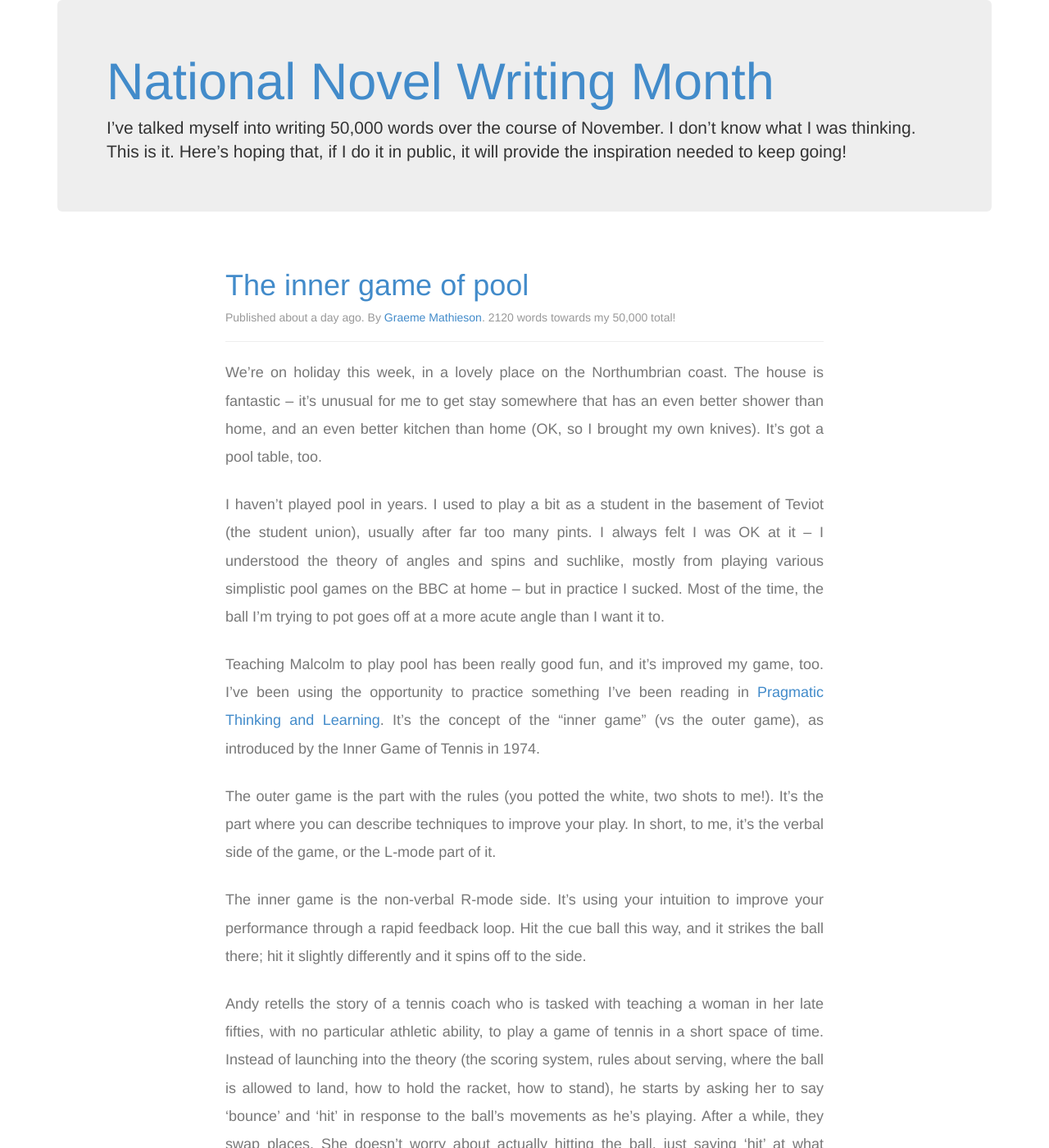
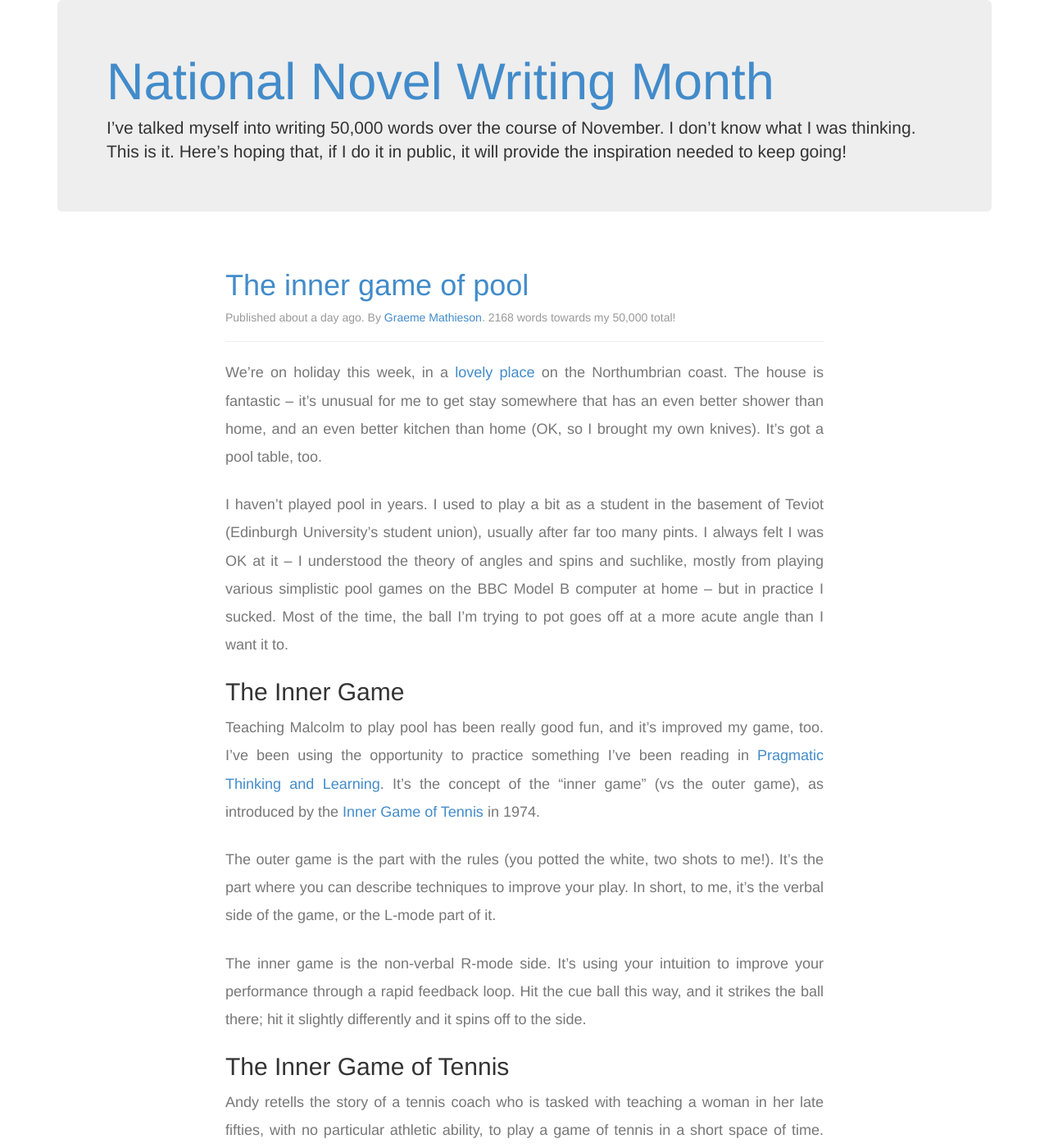
Before and after one commit to mathie/nanowrimo, a Jekyll site: the page built from _posts/2013-11-06-the-inner-game-of-pool.md, in a window 1280 px wide and 1400 px high. Shown: the whole window at 82% size. Built offline with Jekyll 4.4.1, drawn with Linux system fonts in a browser that asks for light colours; some of the changed text lies outside the part shown.

Commit message:
Tweaks and titles.

```diff
--- a/_posts/2013-11-06-the-inner-game-of-pool.md
+++ b/_posts/2013-11-06-the-inner-game-of-pool.md
@@ -6,23 +6,27 @@
   experiment a little with it, and have some insight on how to learn/teach
   along the way.
 ---
-We're on holiday this week, in a lovely place on the Northumbrian coast. The
-house is fantastic -- it's unusual for me to get stay somewhere that has an
-even better shower than home, and an even better kitchen than home (OK, so I
-brought my own knives). It's got a pool table, too.
+We're on holiday this week, in a [lovely place](http://www.ownersdirect.co.uk/england/E1909.htm)
+on the Northumbrian coast. The house is fantastic -- it's unusual for me to get
+stay somewhere that has an even better shower than home, and an even better
+kitchen than home (OK, so I brought my own knives). It's got a pool table, too.
 
 I haven't played pool in years. I used to play a bit as a student in the
-basement of Teviot (the student union), usually after far too many pints. I
-always felt I was OK at it -- I understood the theory of angles and spins and
-suchlike, mostly from playing various simplistic pool games on the BBC at home
--- but in practice I sucked. Most of the time, the ball I'm trying to pot goes
-off at a more acute angle than I want it to.
+basement of Teviot (Edinburgh University's student union), usually after far
+too many pints. I always felt I was OK at it -- I understood the theory of
+angles and spins and suchlike, mostly from playing various simplistic pool
+games on the BBC Model B computer at home -- but in practice I sucked. Most of
+the time, the ball I'm trying to pot goes off at a more acute angle than I want
+it to.
+
+## The Inner Game
 
 Teaching Malcolm to play pool has been really good fun, and it's improved my
 game, too. I've been using the opportunity to practice something I've been
 reading in [Pragmatic Thinking and Learning](http://pragprog.com/book/ahptl).
 It's the concept of the "inner game" (vs the outer game), as introduced by the
-Inner Game of Tennis in 1974.
+[Inner Game of Tennis](http://www.amazon.co.uk/gp/product/0330295136/ref=as_li_ss_tl?ie=UTF8&camp=1634&creative=19450&creativeASIN=0330295136&linkCode=as2&tag=mathieoftheen-21)
+in 1974.
 
 The outer game is the part with the rules (you potted the white, two shots to
 me!). It's the part where you can describe techniques to improve your play. In
@@ -32,6 +36,8 @@
 improve your performance through a rapid feedback loop. Hit the cue ball this
 way, and it strikes the ball there; hit it slightly differently and it spins
 off to the side.
+
+## The Inner Game of Tennis
 
 Andy retells the story of a tennis coach who is tasked with teaching a woman in
 her late fifties, with no particular athletic ability, to play a game of tennis
@@ -59,16 +65,20 @@
 the left or right? Did it fall short or sail over? Simply be aware of what
 happened and move on to the next shot.
 
+## The Inner Game of Pool
+
 I wondered what would happen if I applied these ideas to teaching Malcolm to
 play pool. It had been interesting to observe other people playing pool with
 Malcolm (which is probably what sparked the idea in the first place).
+
+### You're holding it wrong!
 
 The main trouble is that Malcolm chose to hold his cue in a slightly curious
 manner. He's bridging with his right hand and providing the power with his left
 (which, since I do it the other way around, strikes me as a left-handed hold)
 but in other activities (like writing), his right hand seems dominant.
 
-In addition, he's holding the cue 'underarm' instead of 'overarm'. Personally,
+In addition, he's holding the cue 'overarm' instead of 'underarm'. Personally,
 I think this is just because he's quite short in relation to the table, and
 it's just a more comfortable hold. (Having mentioned that in this presence,
 while defending him, he's rationalised it that way now, too.)
@@ -82,6 +92,8 @@
 Malcolm should hold his cue, trying to describe the correct way to hold it.
 Let's just say that Malcolm is extremely stubborn, and this is a widespread
 family trait...
+
+### Follow the rules!
 
 I was just as bad. I was fine with Malcolm holding the cue however he pleased,
 just trying to remind him of little things like putting his bridging hand down
@@ -119,6 +133,8 @@
 But at the time, the main thing from it was that we both had fun. The games
 didn't end in a huffy argument, at least. :) And that's what it's really about
 at this stage, right?
+
+### A new game
 
 The next morning, Malcolm and I were up early. Before I'd even finished brewing
 the first Chemex (one has priorities in the morning!), he was saying, "shall we
@@ -157,6 +173,8 @@
 It's a simpler game, but allowed me to think about the kinds of angles I wanted
 to practice, and just to get feedback on trying various things.
 
+### Back to the chair
+
 Later on in the morning, when Malcolm was off exploring rock pools on the beach
 with the rest of the family, I simplified things even further. I started
 hitting the cue ball off the cushion with my cue, and observing where it wound
```
Also changed, not shown: other parts of _posts/2013-11-06-the-inner-game-of-pool.md (+8 -4 lines).
